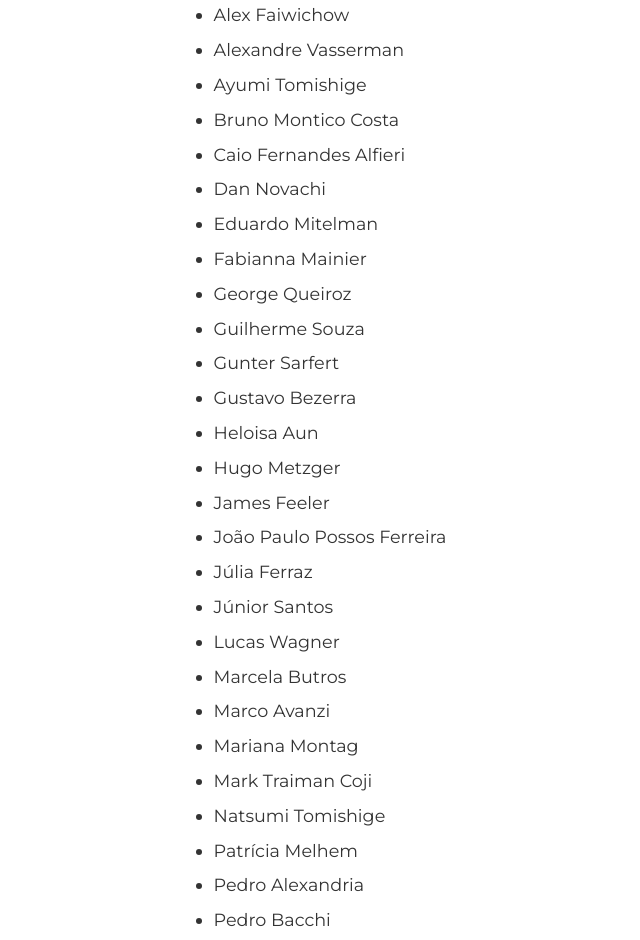
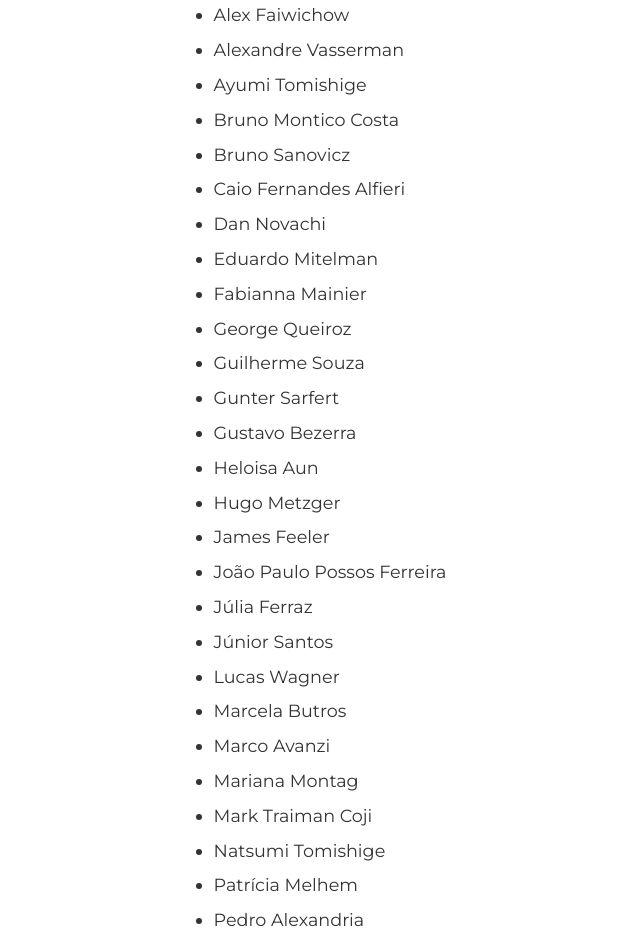
Before and after one commit to thiagomurakami/vempraguerra-hotsite, a Gatsby site: page / in a window 1280 px wide. Shown: the part 4325-5265 px from the top of the page, without its empty margins (17-657 px from the left). Built offline with nearby package versions, Linux system fonts and the light colour scheme; Gatsby itself is replaced by a stand-in of ours; no server answers.

Commit message:
Add entry to Team

```diff
--- a/src/components/Team.js
+++ b/src/components/Team.js
@@ -21,6 +21,7 @@ const Team = () => {
         <li>Alexandre Vasserman</li>
         <li>Ayumi Tomishige</li>
         <li>Bruno Montico Costa</li>
+        <li>Bruno Sanovicz</li>
         <li>Caio Fernandes Alfieri</li>
         <li>Dan Novachi</li>
         <li>Eduardo Mitelman</li>
```
